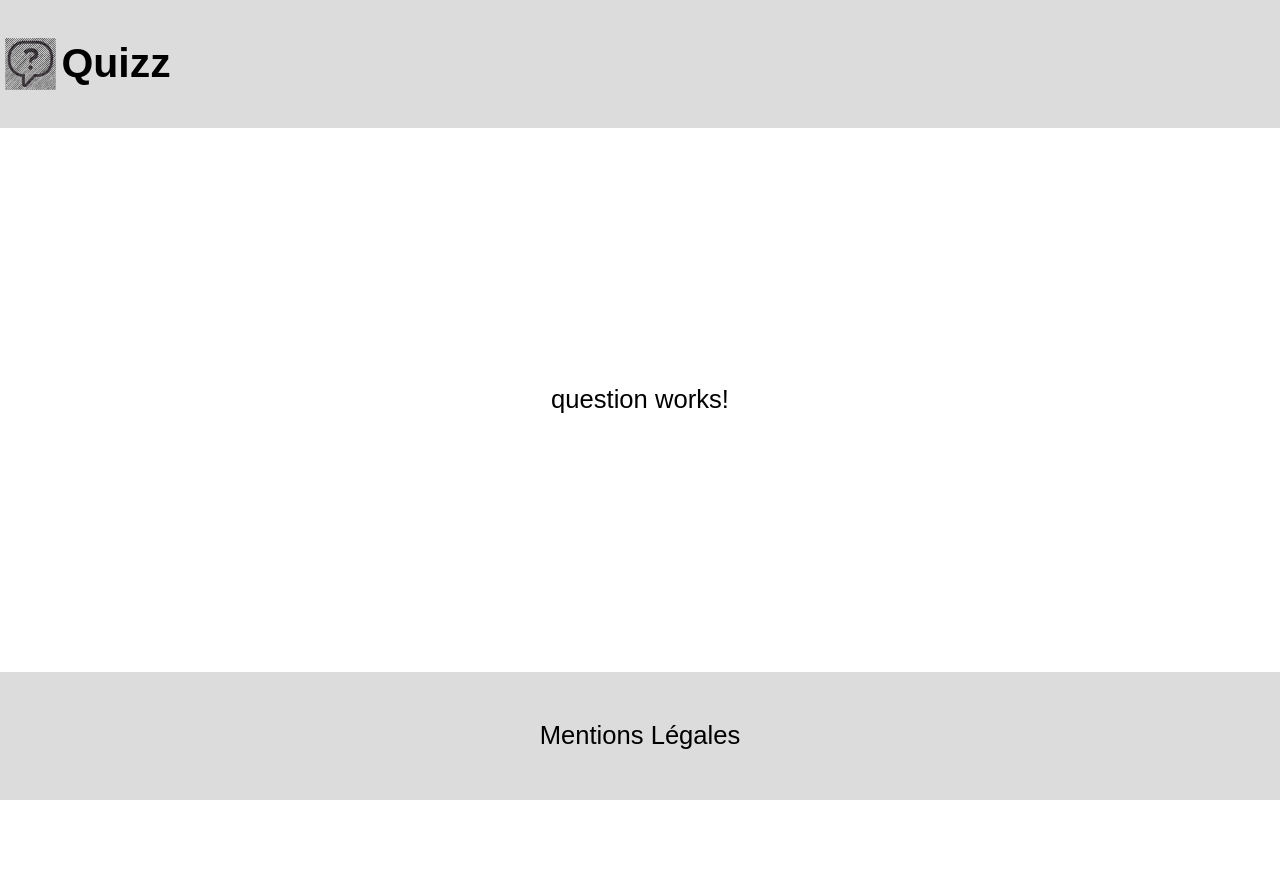
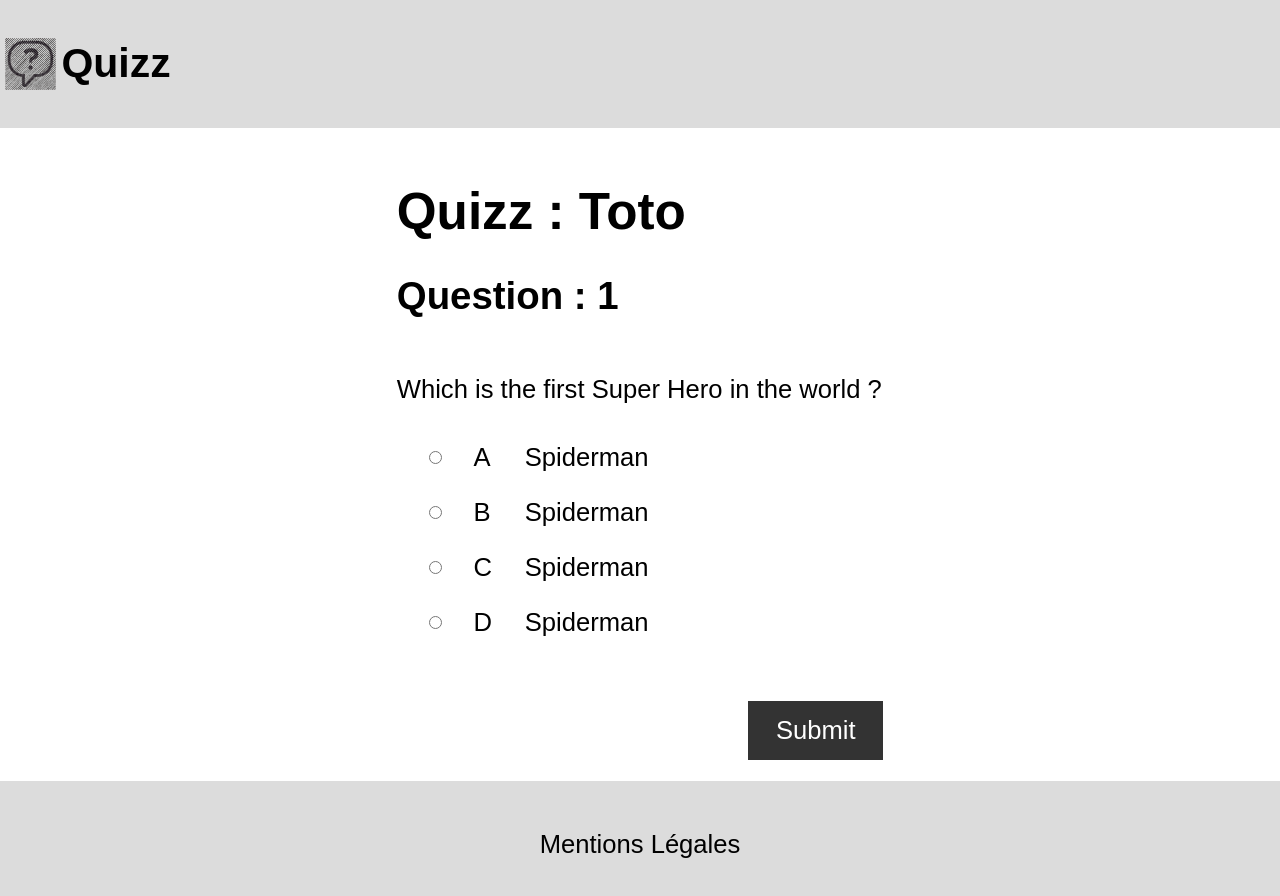
Before and after one commit to Super-meat-boy/quiz-formation-angular, an Angular app in the folder front/: page /question in a window 1280 px wide. Shown: the top 896 px of the page. Before the commit the page ends 800 px from the top, so only its background shows below. Built offline with nearby package versions, Linux system fonts and the light colour scheme.

Commit message:
directive

```diff
--- a/front/src/app/quizz-create/create/create.component.html
+++ b/front/src/app/quizz-create/create/create.component.html
@@ -3,7 +3,7 @@
   <form>
     <label>
       <div>Name of the Quizz</div>
-      <input type="text"/>
+      <input type="text" appAutofocus/>
     </label>
     <button class="primary" routerLink="/setup">Next</button>
   </form>
--- a/front/src/app/quizz-create/quizz-create.module.ts
+++ b/front/src/app/quizz-create/quizz-create.module.ts
@@ -7,6 +7,7 @@ import { SetupComponent } from './setup/setup.component';
 import { AddQuestionComponent } from './add-question/add-question.component';
 import { FinishedComponent } from './finished/finished.component';
 import { FontAwesomeModule } from '@fortawesome/angular-fontawesome';
+import { WidgetModule } from '../widget/widget.module';
 
 
 
@@ -15,7 +16,8 @@ import { FontAwesomeModule } from '@fortawesome/angular-fontawesome';
   imports: [
     CommonModule,
     QuizzCreateRoutingModule,
-    FontAwesomeModule
+    FontAwesomeModule,
+    WidgetModule
   ]
 })
 export class QuizzCreateModule { }
--- a/front/src/app/quizz-play/question/question.component.html
+++ b/front/src/app/quizz-play/question/question.component.html
@@ -1 +1,13 @@
-<p>question works!</p>
+<main>
+  <h1>Quizz : Toto</h1>
+  <h2>Question : 1</h2>
+  <p>Which is the first Super Hero in the world ?</p>
+  <form class="answers">
+    <label *ngFor="let letter of ['A', 'B', 'C', 'D']">
+      <input type="radio" />
+      <span class="letter">{{ letter }}</span>
+      <span class="answer">Spiderman</span>
+    </label>
+    <button class="primary" routerLink="/score">Submit</button>
+  </form>
+</main>
--- a/front/src/app/quizz-play/question/question.component.scss
+++ b/front/src/app/quizz-play/question/question.component.scss
@@ -0,0 +1,17 @@
+h1 {
+  margin-bottom: 0em;
+}
+
+label {
+  display: flex;
+  align-items: center;
+}
+
+.letter {
+  width: 2em;
+}
+
+button {
+  margin-top: 2em;
+  align-self: flex-end;
+}
--- a/front/src/app/quizz-play/quizz-play.module.ts
+++ b/front/src/app/quizz-play/quizz-play.module.ts
@@ -5,13 +5,15 @@ import { QuizzPlayRoutingModule } from './quizz-play-routing.module';
 import { ListComponent } from './list/list.component';
 import { QuestionComponent } from './question/question.component';
 import { ScoreComponent } from './score/score.component';
+import { FontAwesomeModule } from '@fortawesome/angular-fontawesome';
 
 
 @NgModule({
   declarations: [ListComponent, QuestionComponent, ScoreComponent],
   imports: [
     CommonModule,
-    QuizzPlayRoutingModule
+    QuizzPlayRoutingModule,
+    FontAwesomeModule
   ]
 })
 export class QuizzPlayModule { }
--- a/front/src/app/quizz-play/score/score.component.html
+++ b/front/src/app/quizz-play/score/score.component.html
@@ -1 +1,6 @@
-<p>score works!</p>
+<main>
+  <fa-icon [icon]="faSmileWink"></fa-icon>
+  <h1>WELL DONE</h1>
+  <p>GREAT SUCCESS</p>
+  <button class="primary" routerLink="/">Back to home</button>
+</main>
--- a/front/src/app/quizz-play/score/score.component.scss
+++ b/front/src/app/quizz-play/score/score.component.scss
@@ -0,0 +1,15 @@
+fa-icon {
+  font-size: 8em;
+}
+
+h1 {
+  margin: 0;
+}
+
+main {
+  align-items: center;
+}
+
+button {
+  margin-top: 2em;
+}
--- a/front/src/app/quizz-play/score/score.component.ts
+++ b/front/src/app/quizz-play/score/score.component.ts
@@ -1,4 +1,5 @@
 import { Component, OnInit } from '@angular/core';
+import { faSmileWink } from '@fortawesome/free-regular-svg-icons';
 
 @Component({
   selector: 'app-score',
@@ -7,6 +8,8 @@ import { Component, OnInit } from '@angular/core';
 })
 export class ScoreComponent implements OnInit {
 
+  faSmileWink = faSmileWink;
+
   constructor() { }
 
   ngOnInit() {
--- /dev/null
+++ b/front/src/app/widget/autofocus.directive.ts
@@ -0,0 +1,15 @@
+import { Directive, OnInit, ElementRef } from '@angular/core';
+
+@Directive({
+  selector: '[appAutofocus]'
+})
+export class AutofocusDirective implements OnInit {
+
+  constructor(private elt: ElementRef) {
+    console.log('Testouille');
+  }
+
+  ngOnInit(): void {
+    this.elt.nativeElement.focus();
+  }
+}
--- a/front/src/styles.scss
+++ b/front/src/styles.scss
@@ -73,6 +73,7 @@ button {
 form {
   display: flex;
   flex-flow: column;
+  width: 19em;
 }
 
 label {
```
Also changed, not shown: front/src/app/widget/widget.module.ts (added, +14 -0 lines), 1 other file (tests, documents, lock files or other folders).
